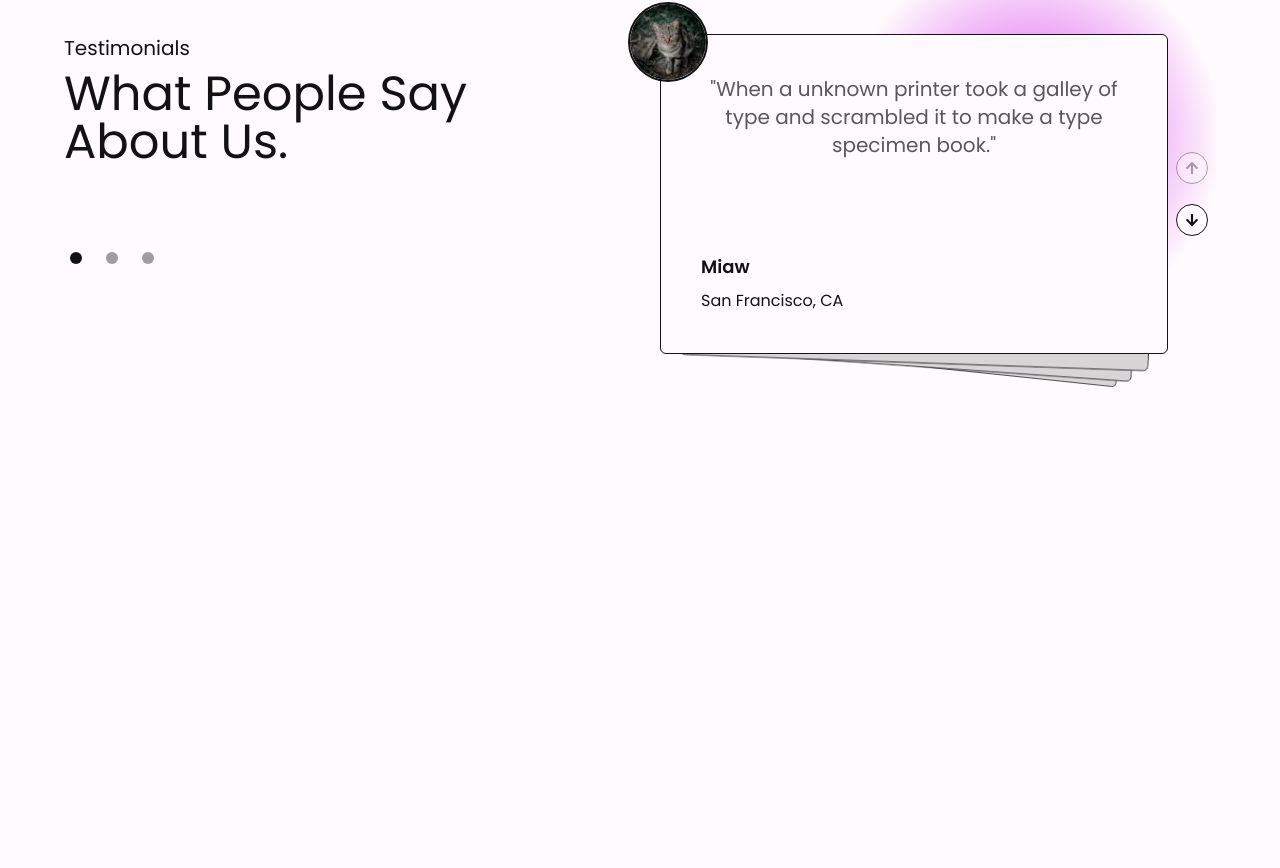
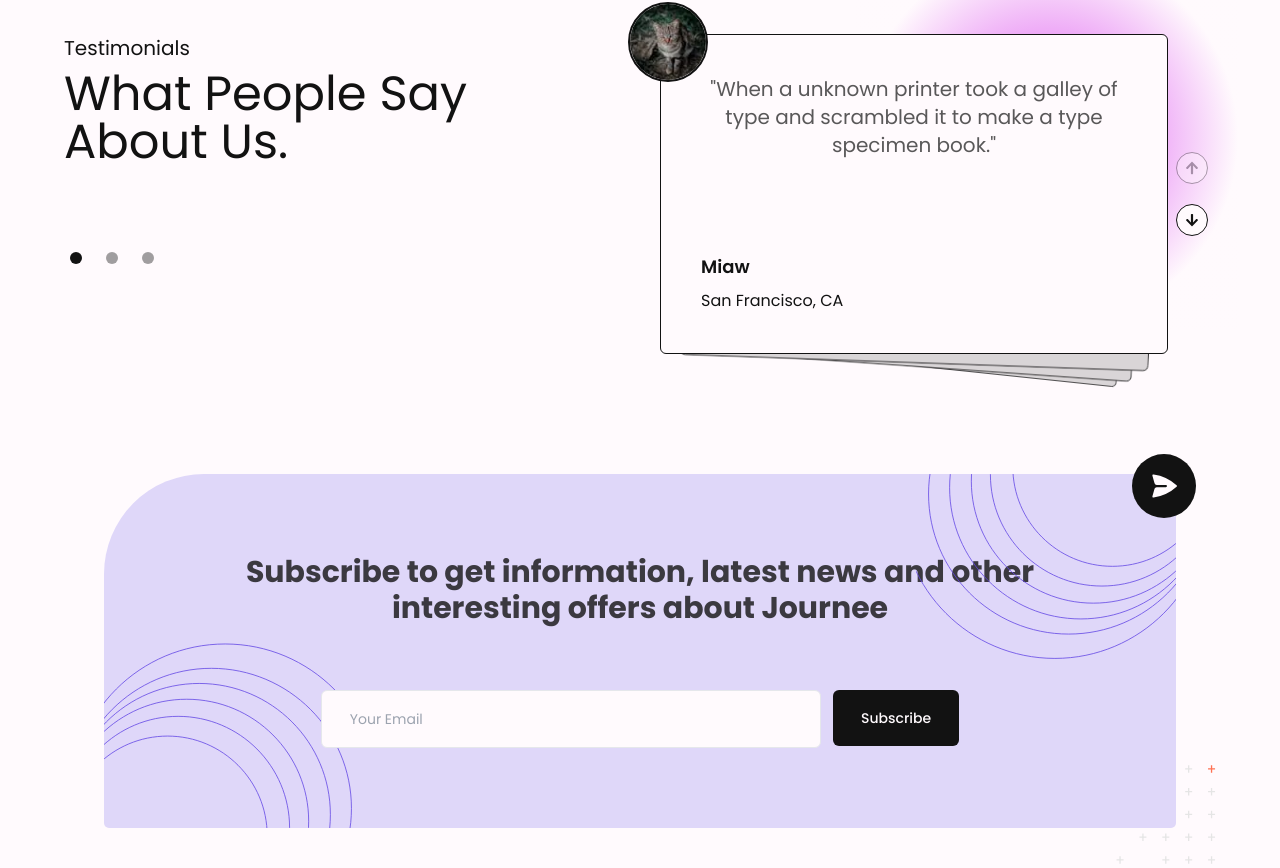
Before and after one commit to raihanmd/journee, a Next.js app: page / in a window 1280 px wide. Shown: the part 5318-6186 px from the top of the page. Before the commit the page ends 5752 px from the top, so only its background shows below. Built offline with nearby package versions, Linux system fonts and the light colour scheme.

Commit message:
feat: add subscribe new letter section

```diff
--- /dev/null
+++ b/src/_components/Subscribe/index.tsx
@@ -0,0 +1,60 @@
+"use client";
+
+import Image from "next/image";
+import { motion } from "framer-motion";
+import { HiMiniPaperAirplane } from "react-icons/hi2";
+
+import { Input } from "../ui/Input";
+import { Button } from "../ui/Button";
+import { fadeInVariant } from "~/motions";
+
+export default function Subscribe() {
+  return (
+    <motion.div
+      viewport={{ once: true }}
+      initial="hidden"
+      whileInView={"visible"}
+      variants={fadeInVariant}
+      className="my-container relative z-[11] flex flex-col gap-10 p-10 text-primary"
+    >
+      <Image
+        draggable={false}
+        src={"/vector/dot-2.svg"}
+        alt="Dot"
+        width={100}
+        height={100}
+        className="absolute bottom-0 right-0"
+      />
+      <Button className="absolute right-5 top-5 z-[1] h-16 w-16 rounded-full bg-primary text-center text-3xl text-background transition-all hover:rotate-45 hover:scale-[1.1] hover:bg-primary hover:text-background">
+        <HiMiniPaperAirplane />
+      </Button>
+      <div className="relative flex flex-col items-center justify-between gap-16 overflow-hidden rounded-[100px_5px_5px_5px] bg-[#DFD7F9] p-20 text-center">
+        <Image
+          draggable={false}
+          src={"/vector/circle.svg"}
+          alt="Dot"
+          width={300}
+          height={300}
+          className="absolute -bottom-10 -left-10"
+        />
+        <Image
+          draggable={false}
+          src={"/vector/circle.svg"}
+          alt="Dot"
+          width={300}
+          height={300}
+          className="absolute -right-10 -top-10 rotate-180"
+        />
+
+        <h2 className="text-center text-3xl font-bold text-black/80 transition-all">
+          Subscribe to get information, latest news and other interesting offers
+          about Journee
+        </h2>
+        <div className="z-[1] flex w-full gap-3 md:w-[90%] lg:w-[70%]">
+          <Input className="p-7" placeholder="Your Email" />
+          <Button className="bg-black p-7 text-white">Subscribe</Button>
+        </div>
+      </div>
+    </motion.div>
+  );
+}
--- a/src/_components/Testimonial/Card/index.tsx
+++ b/src/_components/Testimonial/Card/index.tsx
@@ -55,7 +55,7 @@ export default function Card() {
           <CardNavigation />
         </Swiper>
       </div>
-      <Glow className="-left-10 top-10 xl:-right-2 xl:bottom-6 xl:left-auto xl:top-auto" />
+      <Glow className="-left-10 top-10 xl:-right-6 xl:bottom-6 xl:left-auto xl:top-auto" />
     </motion.div>
   );
 }
--- a/src/_components/Testimonial/index.tsx
+++ b/src/_components/Testimonial/index.tsx
@@ -11,7 +11,7 @@ export default function Testimonial() {
       initial="hidden"
       whileInView={"visible"}
       id="testimonial"
-      className="my-container grid grid-cols-1 flex-col gap-20 overflow-hidden py-10 text-primary xl:grid-cols-2 xl:gap-10 xl:py-20"
+      className="my-container grid grid-cols-1 flex-col gap-20 py-10 text-primary xl:grid-cols-2 xl:gap-10 xl:py-20"
     >
       <Headline />
       <Card />
--- /dev/null
+++ b/src/_components/ui/Input/index.tsx
@@ -0,0 +1,24 @@
+import * as React from "react";
+
+import { cn } from "~/lib/utils";
+
+export type InputProps = React.InputHTMLAttributes<HTMLInputElement>;
+
+const Input = React.forwardRef<HTMLInputElement, InputProps>(
+  ({ className, type, ...props }, ref) => {
+    return (
+      <input
+        type={type}
+        className={cn(
+          "border-input placeholder:text-muted-foreground focus: flex h-10 w-full rounded-md border bg-white px-3 py-2 text-sm file:border-0 file:bg-transparent file:text-sm file:font-medium focus-visible:outline-none focus-visible:ring-2 focus-visible:ring-black focus-visible:ring-offset-2 disabled:cursor-not-allowed disabled:opacity-50",
+          className,
+        )}
+        ref={ref}
+        {...props}
+      />
+    );
+  },
+);
+Input.displayName = "Input";
+
+export { Input };
--- a/src/app/page.tsx
+++ b/src/app/page.tsx
@@ -4,6 +4,7 @@ import Destinations from "~/_components/Destinations";
 import Services from "~/_components/Services";
 import Booking from "~/_components/Booking";
 import Testimonial from "~/_components/Testimonial";
+import Subscribe from "~/_components/Subscribe";
 
 export default function HomePage() {
   return (
@@ -14,6 +15,7 @@ export default function HomePage() {
       <Services />
       <Booking />
       <Testimonial />
+      <Subscribe />
     </>
   );
 }
```
Also changed, not shown: public/vector/circle.svg (added), public/vector/dot-2.svg (added).
